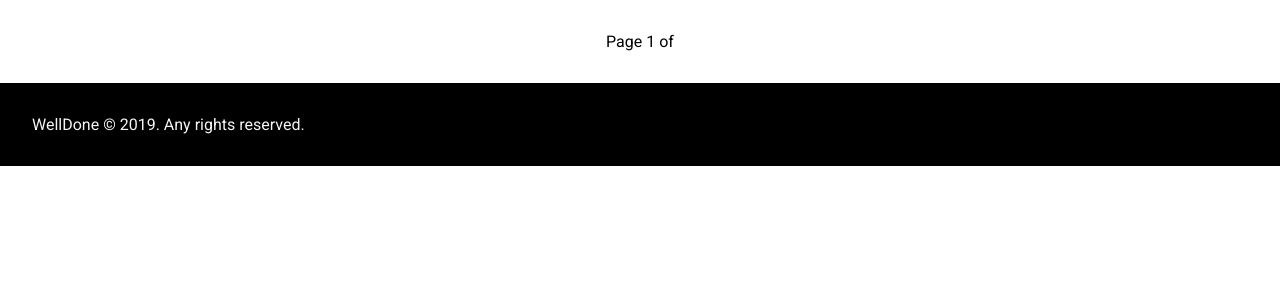
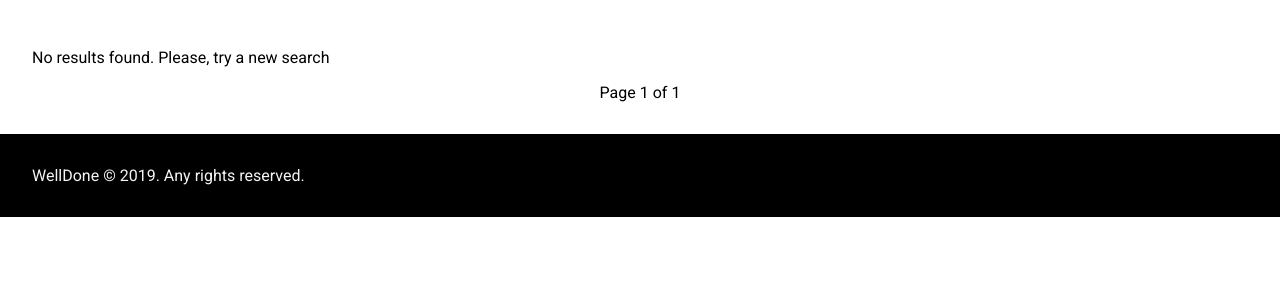
Before and after one commit to TheDevengers/welldone-BE, a Django app: a page that uses ui/templates/base.html in a window 1280 px wide. Shown: the part 134-434 px from the top of the page. Run offline with Django 3.2, Linux system fonts and the light colour scheme; tables that the repository leaves empty hold one stand-in row (values such as "Sample post"); style sheets or scripts are compiled from the project's sources; some libraries are stand-ins or nearby versions.

Commit message:
Feature/search articles (#18)
* WIP Filter articles by search query string

* WIP Fix bug in URLs with no search parameter

* WIP Add 'No results' message in list.html

* WIP Limit search to 20 results by default

* Edit changelog

* Fix pagination and add search parameter in hrefs

* Keep search value in input form in base.html

* Refactor articles.py and add add search parameter

```diff
--- a/articles/controllers/articles.py
+++ b/articles/controllers/articles.py
@@ -1,21 +1,28 @@
 from datetime import datetime
 
 from django.core.paginator import Paginator
+from django.db.models import Q
 
 DEFAULT_SHOWN = 10
-
+SEARCH_RESULTS = 20
 
 class ListArticles(object):
 
     @staticmethod
     def filter(request, article_objects):
+        search = request.GET.get('search', '').strip()
         page = request.GET.get('page')
         shown = request.GET.get('shown', DEFAULT_SHOWN)
         shown_param = '&shown={0}'.format(shown) if shown != DEFAULT_SHOWN else ''
+        search_param = 'search={0}&'.format(search) if search != '' else ''
 
         article_list = article_objects.select_related('author').all()\
             .filter(publication_date__lte=datetime.now(), state__exact='PB')\
             .order_by('-publication_date')
+
+        article_list = article_list.filter(Q(title__icontains=search) | Q(introduction__icontains=search) | Q(body__icontains=search))\
+            .all()[:SEARCH_RESULTS] if search else article_list
+
         paginator = Paginator(article_list, shown)
 
         articles = paginator.get_page(page)
@@ -23,7 +30,9 @@ class ListArticles(object):
         context = {
             'article_list': articles,
             'shown_param': shown_param,
+            'search_param': search_param,
             'page_title': 'Latest articles',
+            'search': search,
         }
 
         return context
--- a/articles/templates/articles/list.html
+++ b/articles/templates/articles/list.html
@@ -9,6 +9,9 @@
 
 {% block body_main %}
     <div class="article__list">
+        {% if article_list.paginator.count == 0 %}
+            <p>No results found. Please, try a new search</p>
+        {% else %}
             {% for article in article_list %}
                 <article class="article__item">
                     <a class="article__item__title" href="{% url 'article_detail' article.author.username article.slug %}">
@@ -29,20 +32,21 @@
                     </div>
                 </article>
             {% endfor %}
+        {% endif %}
     </div>
 
     <div class="pagination">
         <span class="pagination__links">
             {% if article_list.has_previous %}
-                <a href="?page=1{{ shown_param }}" title="First page">&laquo;</a>
-                <a href="?page={{ article_list.previous_page_number }}{{ shown_param }}" title="Previous page">&rsaquo;</a>
+                <a href="?{{ search_param }}page=1{{ shown_param }}" title="First page">&laquo;</a>
+                <a href="?{{ search_param }}page={{ article_list.previous_page_number }}{{ shown_param }}" title="Previous page">&lsaquo;</a>
             {% endif %}
             <span>
-                Page {{ article_list.number }} of {{ latest_articles.paginator.num_pages }}
+                Page {{ article_list.number }} of {{ article_list.paginator.num_pages }}
             </span>
-            {%  if article_list.has_next %}
-                <a href="?page={{ article_list.next_page_number }}{{ shown_param }}" title="Next page">&rsaquo;</a>
-                <a href="?page={{ article_list.paginator.num_pages }}{{ shown_param }}" title="Last page">&raquo;</a>
+            {% if article_list.has_next %}
+                <a href="?{{ search_param }}page={{ article_list.next_page_number }}{{ shown_param }}" title="Next page">&rsaquo;</a>
+                <a href="?{{ search_param }}page={{ article_list.paginator.num_pages }}{{ shown_param }}" title="Last page">&raquo;</a>
             {% endif %}
         </span>
     </div>
--- a/ui/templates/base.html
+++ b/ui/templates/base.html
@@ -15,7 +15,7 @@
         <h1>WellDone</h1>
         <form action="" method="get" class="searcher">
             <label for="search">Search for</label>
-            <input type="search" name="search" id="search" placeholder="search...">
+            <input type="search" name="search" id="search" placeholder="search..." value={{ search }}>
         </form>
         <nav>
             {% if user.username %} {{ user.username }} | {% endif %}
```
Also changed, not shown: articles/migrations/0014_merge_20190921_1236.py (added), changelog.md. Lines whose indentation alone changed are shown as unchanged.
